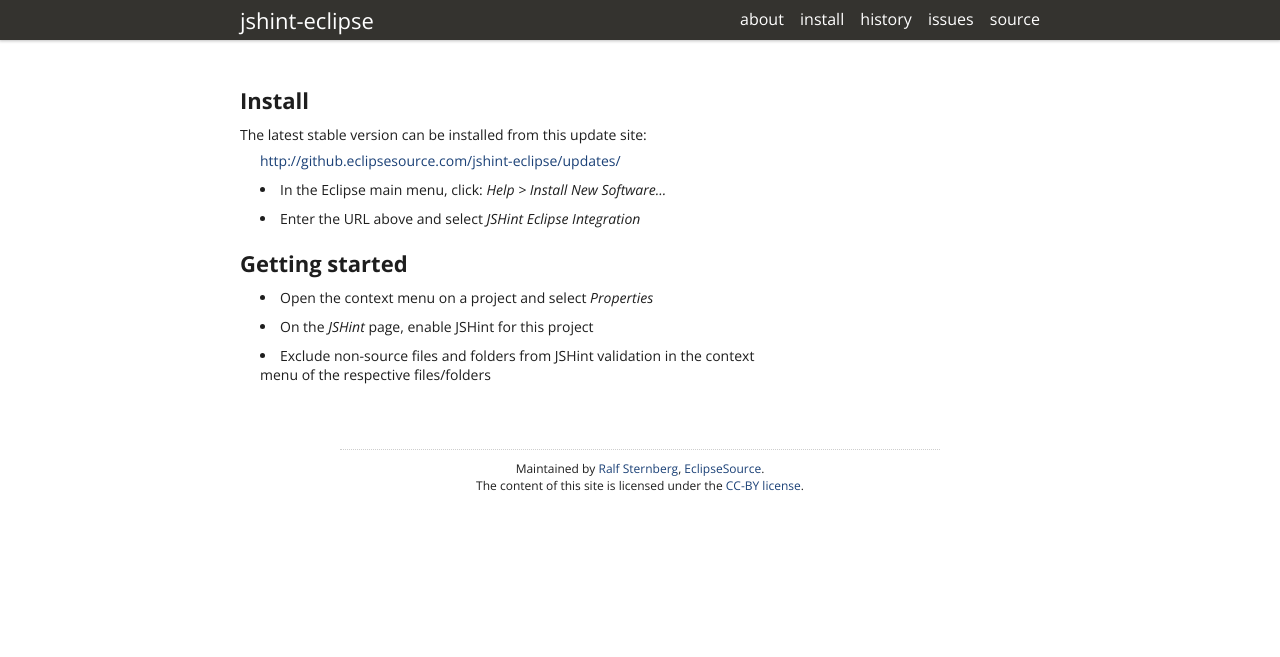
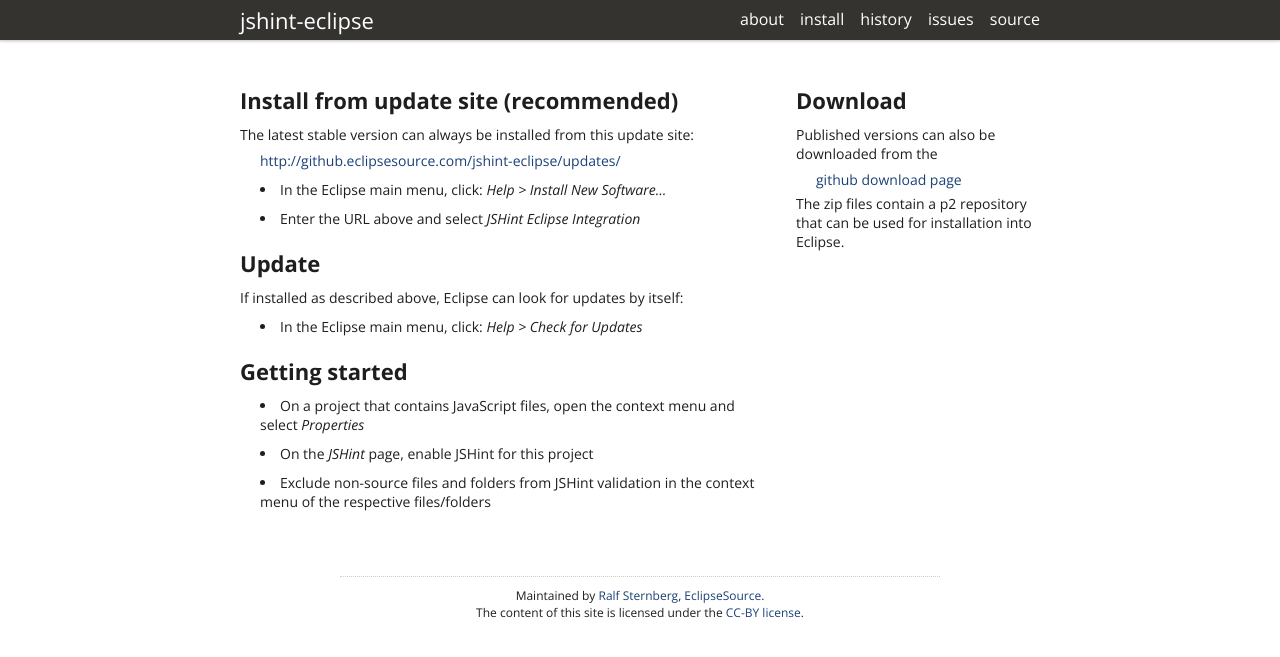
Before and after one commit to eclipsesource/jshint-eclipse, a Jekyll site: the page built from install.html, in a window 1280 px wide. Shown: the top 657 px of the page. Built offline with Jekyll 4.4.1, drawn with Linux system fonts in a browser that asks for light colours.

Commit message:
Added download section on install page

```diff
--- a/install.html
+++ b/install.html
@@ -8,20 +8,31 @@
 
   <div class="cell twothirds">
 
-    <h2>Install</h2>
+    <h2>Install from update site (recommended)</h2>
 
     <p>
-      The latest stable version can be installed from this update site:
+      The latest stable version can always be installed from this update site:
     </p>
     <p style="margin: 5px 20px;">
       <a href="{{ site.baseurl }}/updates/">http://github.eclipsesource.com/jshint-eclipse/updates/</a>
     </p>
     <ul>
       <li>
-        In the Eclipse main menu, click: <em>Help &gt; Install New Software...</em>
+        In the Eclipse main menu, click: <em>Help &gt; Install New Software…</em>
       </li>
       <li>
         Enter the URL above and select <em>JSHint Eclipse Integration</em>
+      </li>
+    </ul>
+
+    <h2>Update</h2>
+
+    <p>
+      If installed as described above, Eclipse can look for updates by itself:
+    </p>
+    <ul>
+      <li>
+        In the Eclipse main menu, click: <em>Help &gt; Check for Updates</em>
       </li>
     </ul>
 
@@ -29,19 +40,35 @@
 
     <ul>
       <li>
-        Open the context menu on a project and select <em>Properties</em>
+        On a project that contains JavaScript files,
+        open the context menu and select <em>Properties</em>
       </li>
       <li>
         On the <em>JSHint</em> page, enable JSHint for this project
       </li>
       <li>
-        Exclude non-source files and folders from JSHint validation in the context menu of the respective files/folders
+        Exclude non-source files and folders from JSHint validation
+        in the context menu of the respective files/folders
       </li>
     </ul>
 
   </div>
 
   <div class="cell onethird">
+
+    <h2>Download</h2>
+
+    <p>
+      Published versions can also be downloaded from the
+    </p>
+    <p style="margin: 5px 20px;">
+      <a href="https://github.com/eclipsesource/jshint-eclipse/downloads">github
+        download page</a>
+    </p>
+    <p>
+      The zip files contain a p2 repository that can be used for installation into Eclipse.
+    </p>
+
   </div>
 
   <div class="clear"></div>
```
